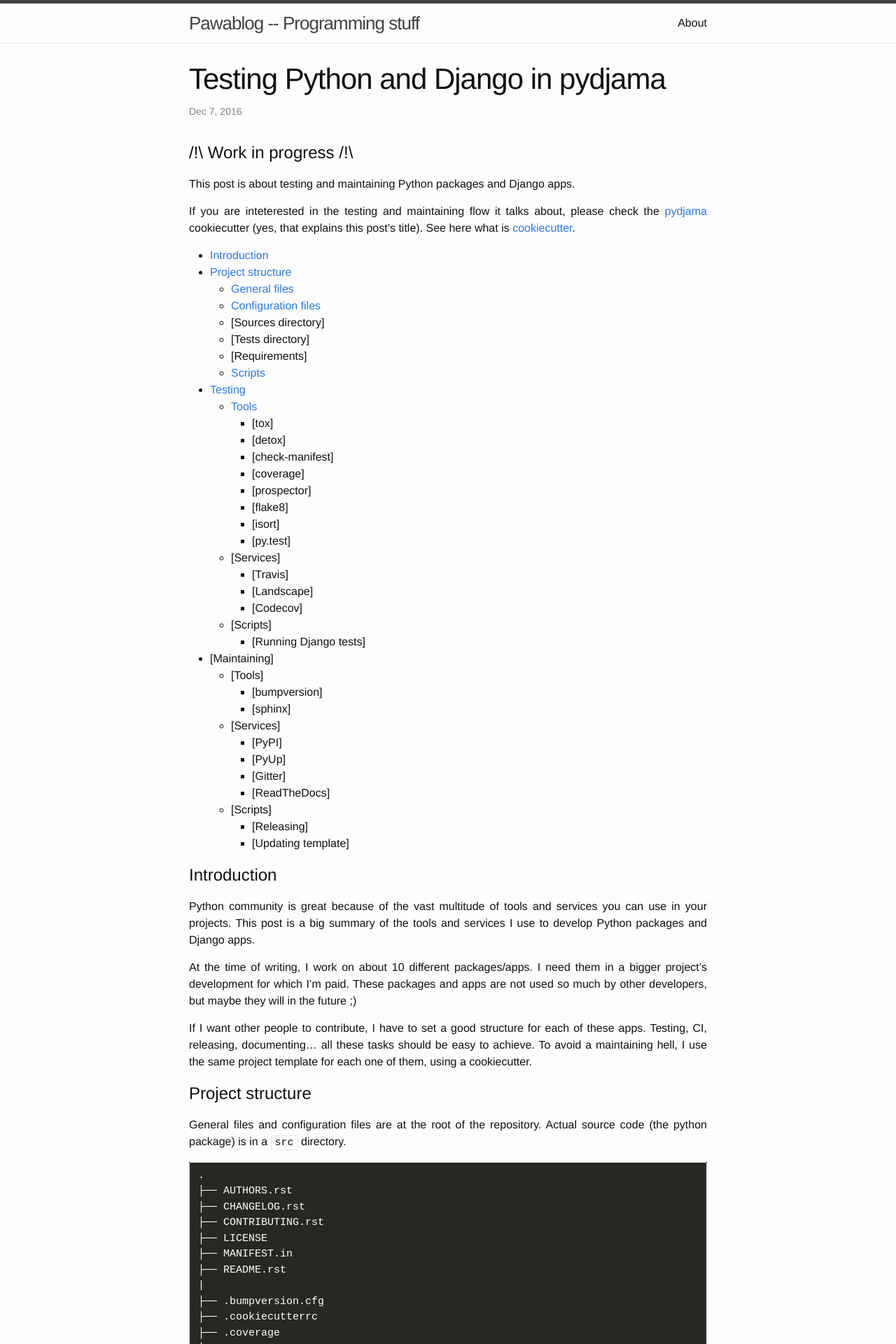
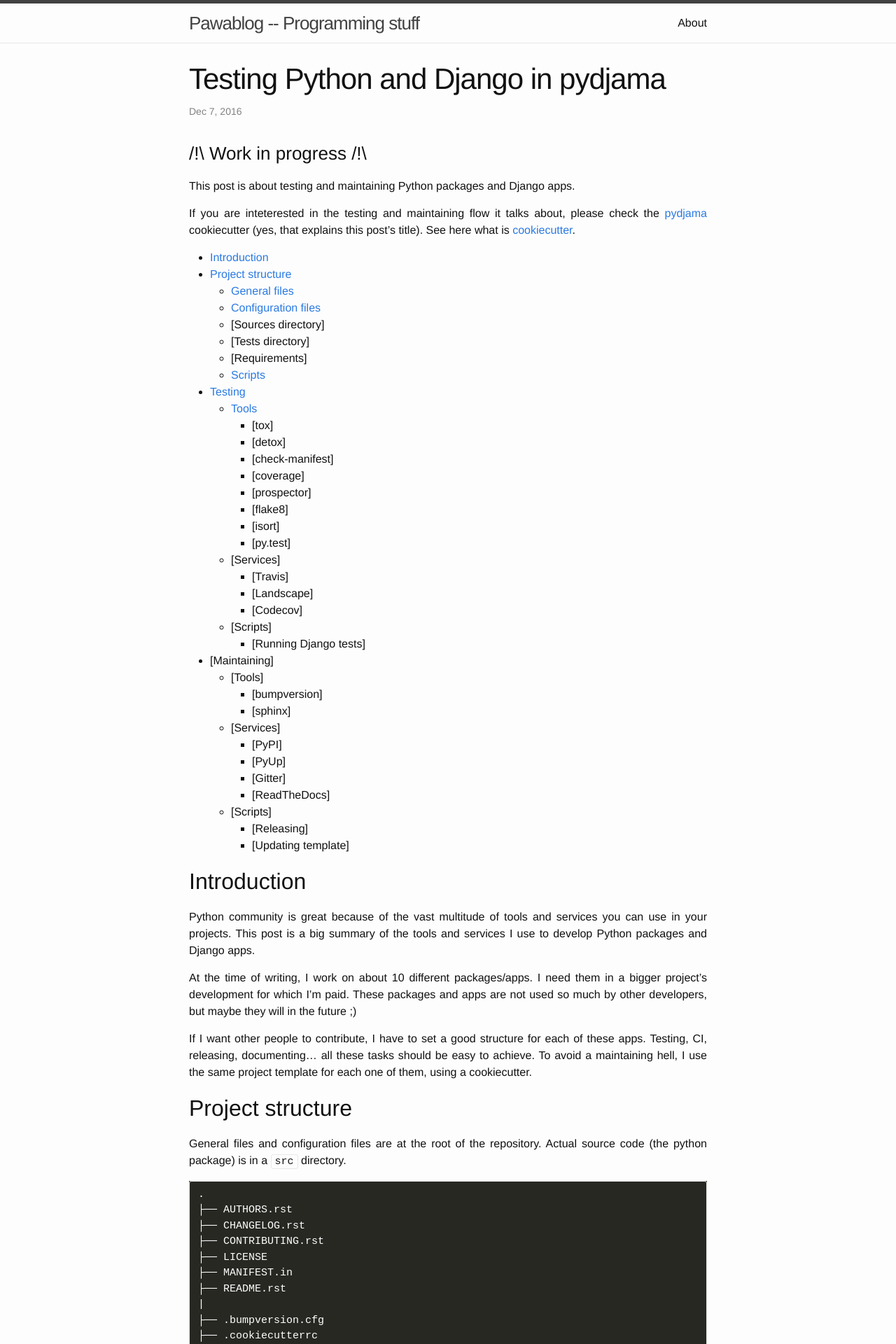
Before and after one commit to pawamoy/website, a Jekyll site: the page built from _posts/2016-12-07-testing-python-and-django-in-pydjama.markdown, in a window 1280 px wide. Shown: the top 1920 px of the page at 70% size. Built offline with Jekyll 4.4.1, drawn with Linux system fonts in a browser that asks for light colours; comment, search, counter and statistics services are not loaded.

````diff
--- a/_posts/2016-12-07-testing-python-and-django-in-pydjama.markdown
+++ b/_posts/2016-12-07-testing-python-and-django-in-pydjama.markdown
@@ -6,7 +6,7 @@ tags: python package django app testing maintaining cookiecutter pydjama
 comments: true
 ---
 
-# /!\ Work in progress /!\
+### /!\ Work in progress /!\
 This post is about testing and maintaining Python packages and Django apps.
 
 If you are inteterested in the testing and maintaining flow it talks about, please check
@@ -52,7 +52,7 @@ the [pydjama][] cookiecutter (yes, that explains this post's title). See here wh
     - [Updating template]
 
 
-# Introduction
+## Introduction
 Python community is great because of the vast multitude of tools and services
 you can use in your projects. This post is a big summary of the tools and
 services I use to develop Python packages and Django apps.
@@ -66,7 +66,7 @@ of these apps. Testing, CI, releasing, documenting... all these tasks should
 be easy to achieve. To avoid a maintaining hell, I use the same project
 template for each one of them, using a cookiecutter.
 
-# Project structure
+## Project structure
 General files and configuration files are at the root of the repository.
 Actual source code (the python package) is in a `src` directory.
 
@@ -111,14 +111,14 @@ Actual source code (the python package) is in a `src` directory.
 
 ```
 
-## General files
+### General files
 - **AUTHORS.rst**: The list of authors who contributed to the project.
 - **CHANGELOG.rst**: The list of modifications over time, ordered by release date.
 - **CONTRIBUTING.rst**: Guide lines for whoever wants to contribute.
 - **LICENSE**: The project's license.
 - **README.rst**: The important thing everyone should read.
 
-## Configuration files
+### Configuration files
 - **.bumpversion.cfg**: Configuration for bumpversion tool
   (see [bumpversion section](#bumpversion)).
 - **.cookiecutterrc**: Cookiecutter values used to generate this project.
@@ -139,13 +139,13 @@ Actual source code (the python package) is in a `src` directory.
 - **setup.py**: Python installation script.
 - **tox.ini**: Configuration for tox (see [tox section](#tox)).
 
-## Sources directory
+### Sources directory
 
-## Tests directory
+### Tests directory
 
-## Requirements
+### Requirements
 
-## Scripts
+### Scripts
 - **update.sh**: A script to get last updates
   from the cookiecutter used to generate the project
   (see [updating section](#updating-template)).
@@ -155,62 +155,62 @@ Actual source code (the python package) is in a `src` directory.
   before actually running the tests
   (see [running django tests section](#running-django-tests)).
 
-# Testing
+## Testing
 When the ground is well prepared, tests are really fun to write!
 
-## Testing tools
+### Testing tools
 
-### tox
+#### tox
 
-### detox
+#### detox
 
-### check-manifest
+#### check-manifest
 
-### coverage
+#### coverage
 
-### prospector
+#### prospector
 
-### flake8
+#### flake8
 
-### isort
+#### isort
 
-### py.test
+#### py.test
 
-## Testing services
+### Testing services
 
-### Travis
+#### Travis
 
-### Landscape
+#### Landscape
 
-### Codecov
+#### Codecov
 
-## Testing scripts
+### Testing scripts
 
-### Running Django tests
+#### Running Django tests
 
-# Maintaining
+## Maintaining
 
-## Maintaining tools
+### Maintaining tools
 
-### bumpversion
+#### bumpversion
 
-### sphinx
+#### sphinx
 
-## Maintaining services
+### Maintaining services
 
-### PyPI
+#### PyPI
 
-### PyUp
+#### PyUp
 
-### Gitter
+#### Gitter
 
-### ReadTheDocs
+#### ReadTheDocs
 
-## Maintaining scripts
+### Maintaining scripts
 
-### Releasing
+#### Releasing
 
-### Updating template
+#### Updating template
 
 
 
````
